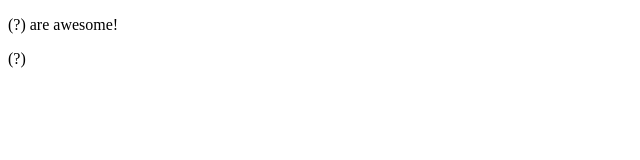
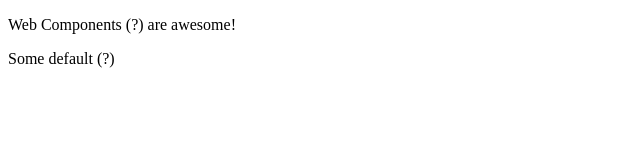
Before and after one commit to huzhx/udemy-web-components, a website: page index.html in a window 1280 px wide. Shown: the whole page, without its empty margins (0-640 px from the left). Drawn offline with Linux system fonts and the light colour scheme.

Commit message:
learned slot in template

```diff
--- a/index.html
+++ b/index.html
@@ -8,9 +8,10 @@
   </head>
   <body>
     <template id="huzhx-tooltip-template">
+      <slot>Some default</slot>
       <span>(?)</span>
     </template>
     <p><huzhx-tooltip text="Web components are a set of standards">Web Components</huzhx-tooltip> are awesome!</p>
-    <huzhx-tooltip>Here we go</huzhx-tooltip>
+    <huzhx-tooltip></huzhx-tooltip>
   </body>
 </html>
```
